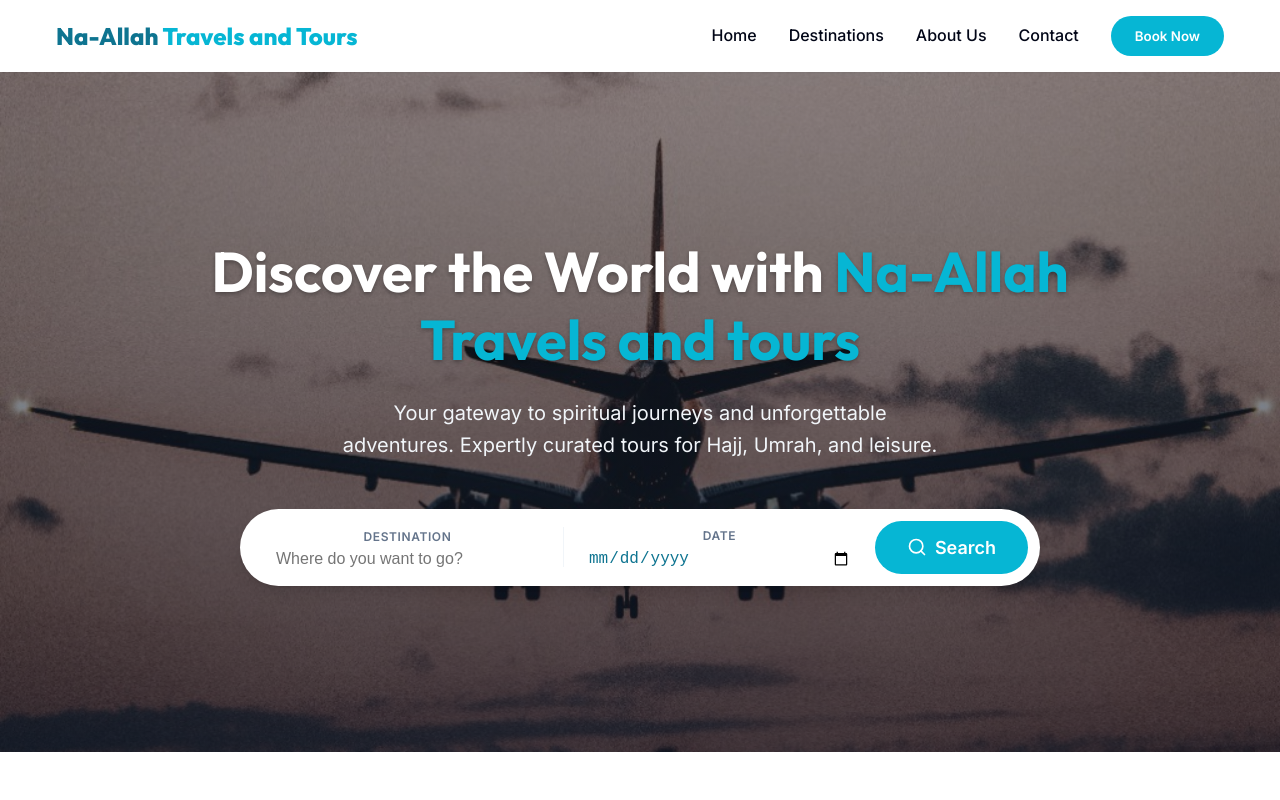
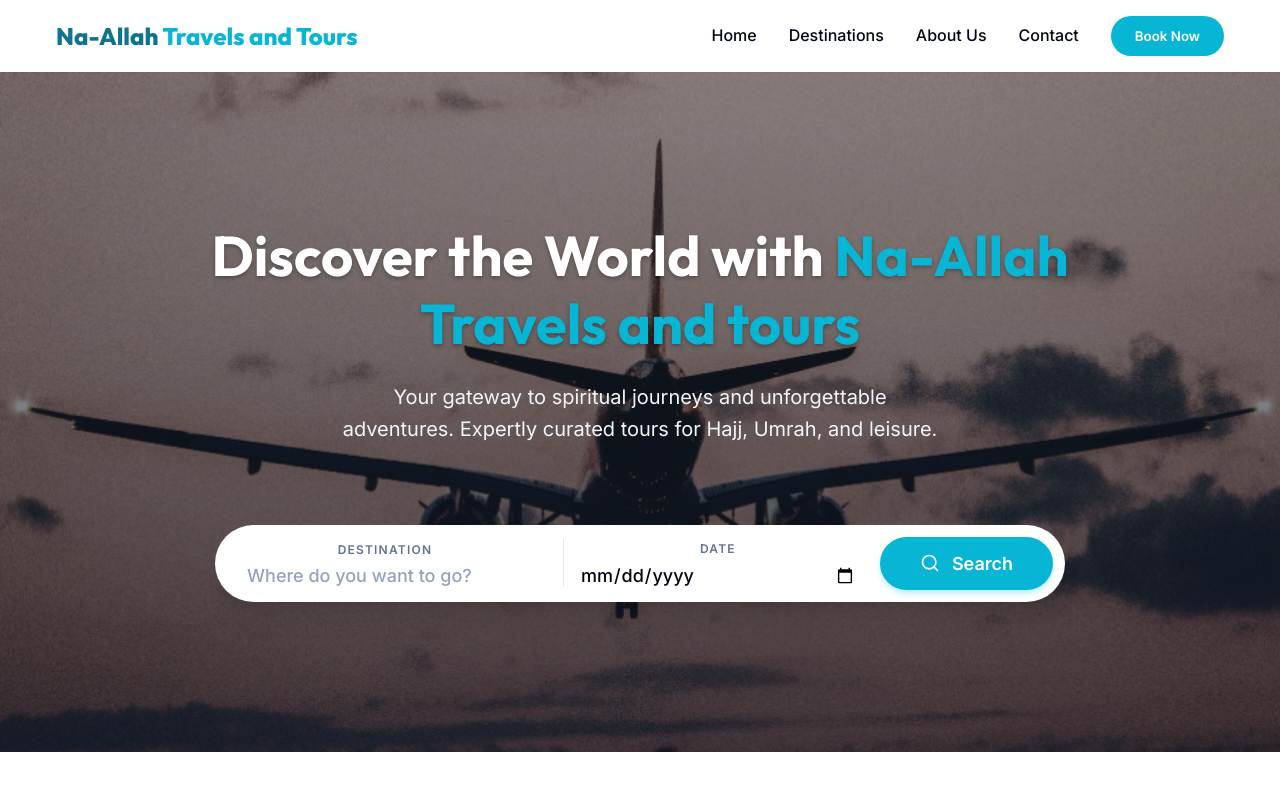
Before and after one commit to ZainabAbdulfatah25/Na-Allah-Travel-and-Tours, a React (Vite) app: page / in a window 1280 px wide. Shown: the top 800 px of the page. Built offline with nearby package versions, Linux system fonts and the light colour scheme.

Commit message:
Refine search widget UI to match pill design

```diff
--- a/src/components/Hero.module.css
+++ b/src/components/Hero.module.css
@@ -51,63 +51,80 @@
 
 .searchBox {
     background: var(--color-white);
-    padding: 0.75rem;
-    border-radius: var(--radius-full);
+    padding: 0.75rem 0.75rem 0.75rem 2rem;
+    border-radius: 100px;
     display: flex;
     align-items: center;
     width: 100%;
-    max-width: 800px;
-    box-shadow: var(--shadow-lg);
+    max-width: 850px;
+    box-shadow: 0 20px 25px -5px rgba(0, 0, 0, 0.1), 0 10px 10px -5px rgba(0, 0, 0, 0.04);
+    /* Stronger shadow */
+    margin-top: 2rem;
 }
 
 .inputGroup {
-    padding: 0 1.5rem;
     flex: 1;
     display: flex;
     flex-direction: column;
     gap: 0.25rem;
+    padding-right: 1.5rem;
 }
 
 .inputGroup label {
     font-size: 0.75rem;
-    font-weight: 700;
-    color: var(--color-text-light);
+    font-weight: 800;
+    color: #64748b;
+    /* Slate 500 */
     text-transform: uppercase;
-    letter-spacing: 0.05em;
+    letter-spacing: 0.1em;
+    margin-bottom: 2px;
 }
 
 .inputGroup input {
     border: none;
-    font-size: 1rem;
+    font-size: 1.125rem;
+    /* Larger text */
+    font-family: var(--font-body);
     font-weight: 500;
-    color: var(--color-primary);
+    color: var(--color-text);
     outline: none;
     width: 100%;
+    background: transparent;
+}
+
+.inputGroup input::placeholder {
+    color: #94a3b8;
 }
 
 .divider {
     width: 1px;
-    height: 40px;
-    background-color: var(--color-light-gray);
+    height: 48px;
+    background-color: #e2e8f0;
+    /* Slate 200 */
+    margin: 0 1rem;
 }
 
 .searchButton {
-    background-color: var(--color-secondary);
+    background-color: #06b6d4;
+    /* Cyan 500 */
     color: var(--color-white);
     border: none;
-    border-radius: var(--radius-full);
-    padding: 1rem 2rem;
-    font-weight: 600;
+    border-radius: 100px;
+    padding: 1rem 2.5rem;
+    font-weight: 700;
     display: flex;
     align-items: center;
-    gap: 0.5rem;
-    transition: all 0.2s;
+    gap: 0.75rem;
+    transition: all 0.2s cubic-bezier(0.4, 0, 0.2, 1);
     font-size: 1.125rem;
+    box-shadow: 0 4px 6px -1px rgba(6, 182, 212, 0.3);
 }
 
 .searchButton:hover {
-    background-color: #d97706;
-    transform: translateY(-1px);
+    background-color: #0891b2;
+    /* Cyan 600 */
+    transform: translateY(-2px);
+    box-shadow: 0 10px 15px -3px rgba(6, 182, 212, 0.4);
 }
 
 @media (max-width: 768px) {
```
